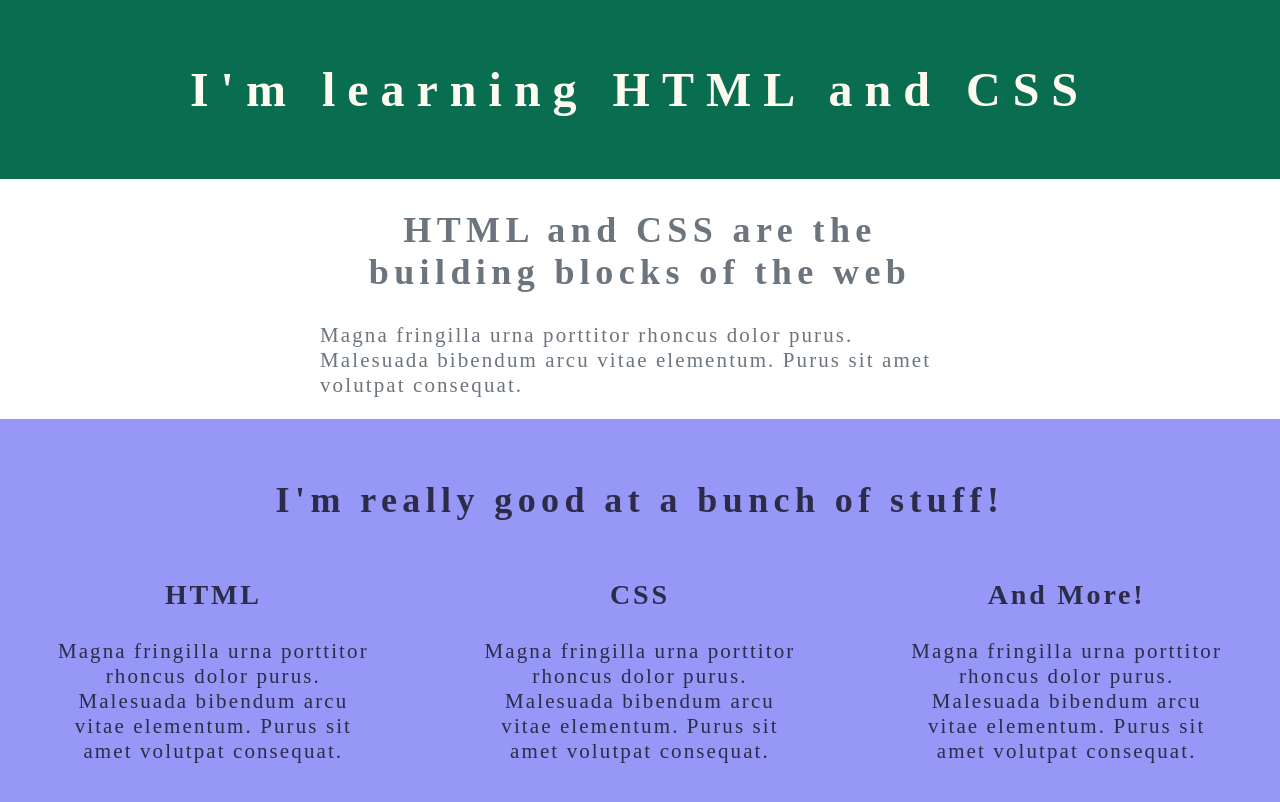
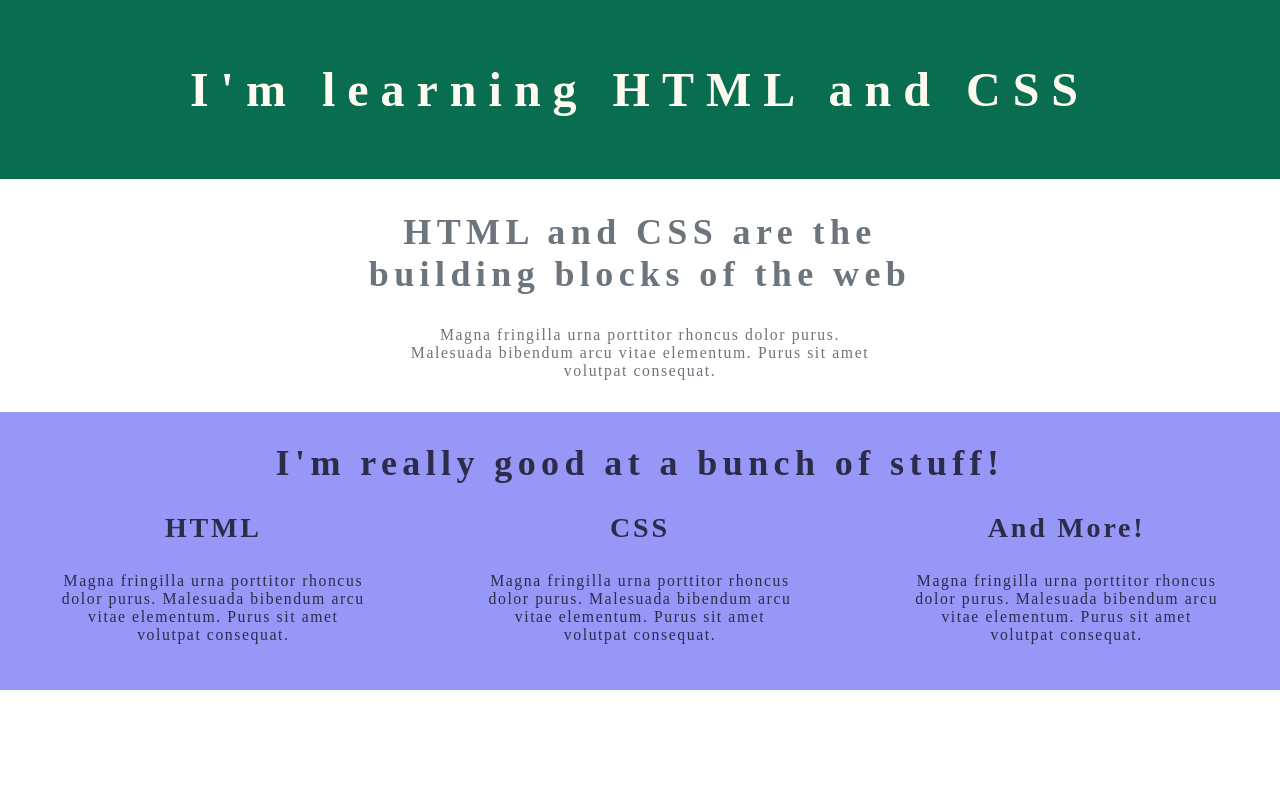
Before and after one commit to alok-38/flexbox-page, a plain HTML site: page index.html in a window 1280 px wide. Drawn offline with Linux system fonts and the light colour scheme.

Commit message:
Updated styles

```diff
--- a/style.css
+++ b/style.css
@@ -5,6 +5,7 @@ body {
 
 p {
     letter-spacing: .2ch;
+    font-size: 75%;
 }
 
 h1 {
@@ -17,6 +18,7 @@ h2 {
     font-size: 36px;
     letter-spacing: .3ch;
     text-align: center;
+    margin: 0;
 }
 
 h3 {
@@ -35,6 +37,14 @@ header {
     width: 50%;
     margin: 0 auto;
     color: #6c757d;
+    padding: 1.5em;
+}
+
+.intro p {
+    width: 75%;
+    margin: auto;
+    text-align: center;
+    margin-top: 2em;
 }
 
 .my-skills {
```
